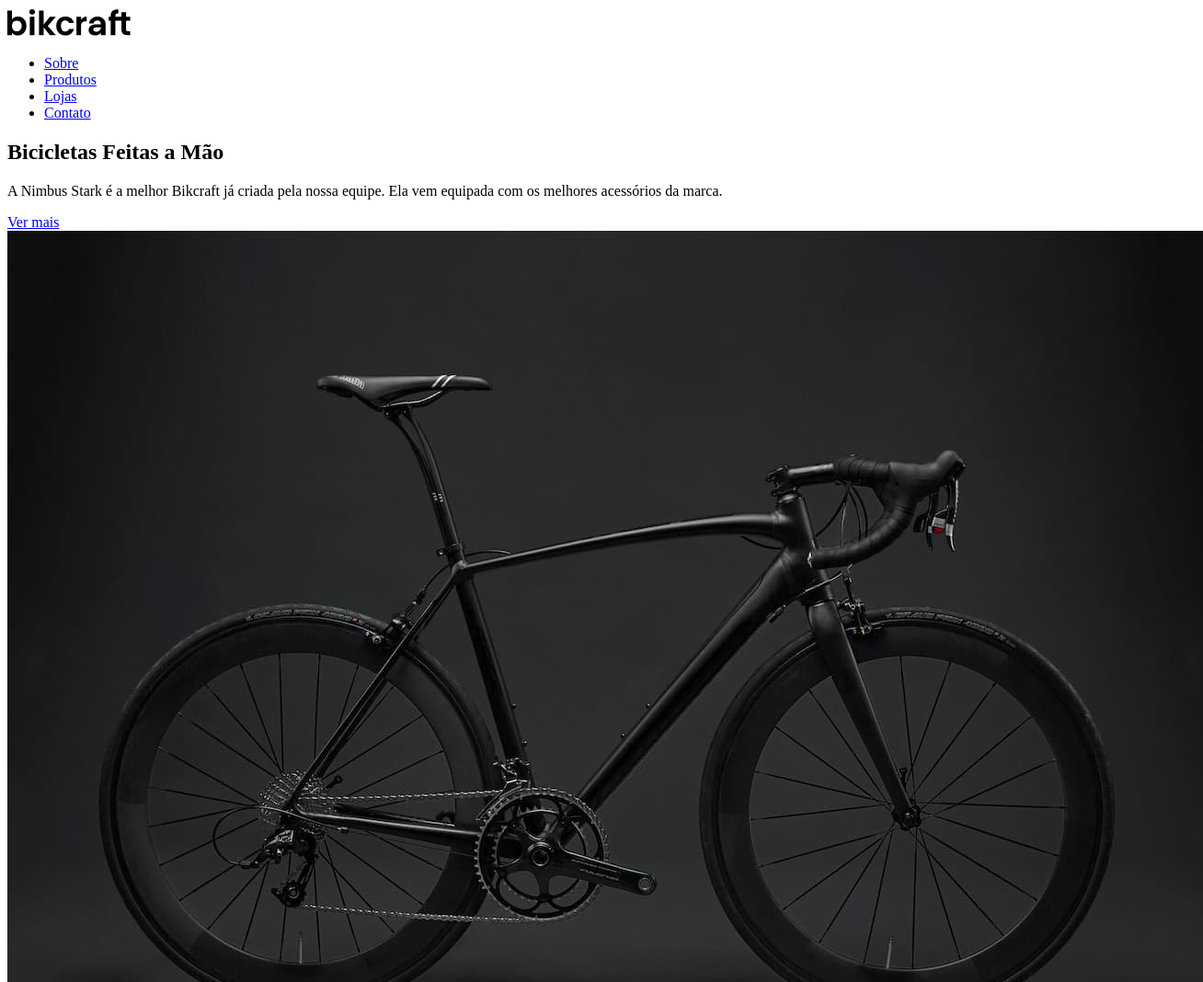
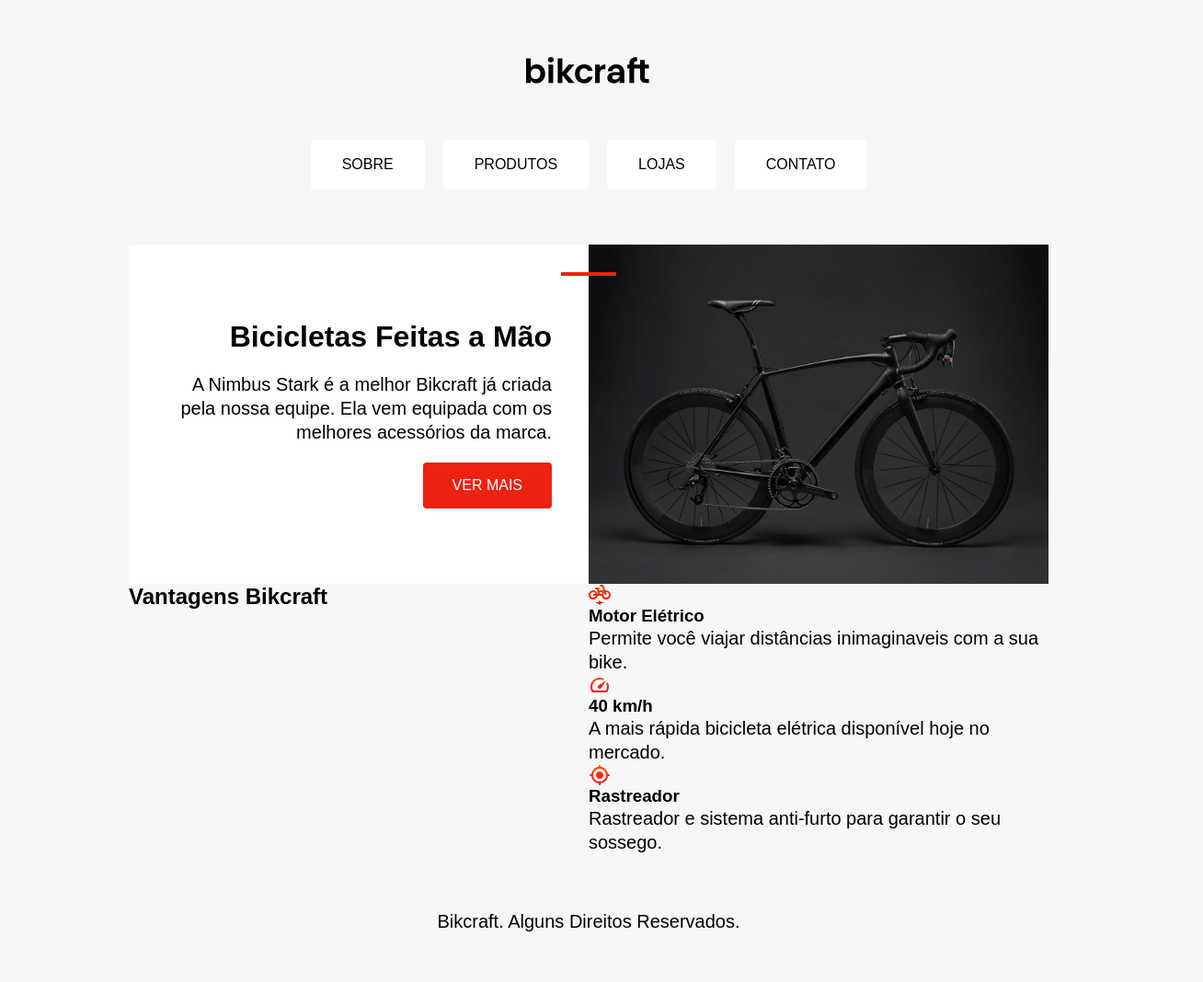
Before and after one commit to talesco098/refazendo-bikcraft, a plain HTML site: page index.html in a window 1280 px wide. Shown: the top 1068 px of the page at 92% size, 1308 px wide, since content can reach past the window. After the commit the page ends 1015 px from the top, so only its background shows below. Drawn offline with Linux system fonts and the light colour scheme.

Commit message:
update css

```diff
--- a/style.css
+++ b/style.css
@@ -0,0 +1,110 @@
+body {
+  display: grid;
+  justify-items: center;
+  gap: 60px;
+  margin: 0px;
+  margin-top: 60px;
+  font-family: Arial, Helvetica, sans-serif;
+  background-color: #f7f7f7;
+}
+
+img {
+  max-width: 100%;
+  display: block;
+}
+
+a {
+  text-decoration: none;
+}
+
+ul {
+  margin: 0px;
+  padding: 0px;
+  list-style: none;
+}
+
+p,
+h1,
+h2,
+h3 {
+  margin: 0px;
+}
+
+p {
+  font-size: 1.25rem;
+  line-height: 1.3;
+}
+
+.header {
+  display: grid;
+  justify-items: center;
+  gap: 60px;
+}
+
+.menu {
+  display: flex;
+  justify-content: center;
+  flex-wrap: wrap;
+  gap: 20px;
+}
+
+.menu a {
+  display: block;
+  background: #ffffff;
+  padding: 1rem 2rem;
+  border-radius: 4px;
+  color: #000000;
+  text-transform: uppercase;
+  border: 2px solid #fff;
+}
+
+.menu a:hover {
+  border-color: #e21;
+}
+
+.conteudo {
+  display: grid;
+  grid-template-columns: 1fr 1fr;
+  max-width: 1000px;
+}
+
+.introducao {
+  display: grid;
+  gap: 20px;
+  align-content: center;
+  justify-items: end;
+  background: #fff;
+  padding: 40px;
+  text-align: right;
+  position: relative;
+}
+
+.introducao h1 {
+  font-size: 2rem;
+}
+
+.introducao::before {
+  content: "";
+  width: 60px;
+  height: 4px;
+  background: #e21;
+  position: absolute;
+  top: 30px;
+  right: -30px;
+}
+
+.botao {
+  background: #e21;
+  color: #fff;
+  padding: 1rem 2rem;
+  border-radius: 4px;
+  text-transform: uppercase;
+}
+
+.botao:hover {
+  background: #900;
+
+.introducao-img img {
+  object-fit: cover;
+  height: 100%;
+}
```
Also changed, not shown: index.html (+0 -1 lines).
